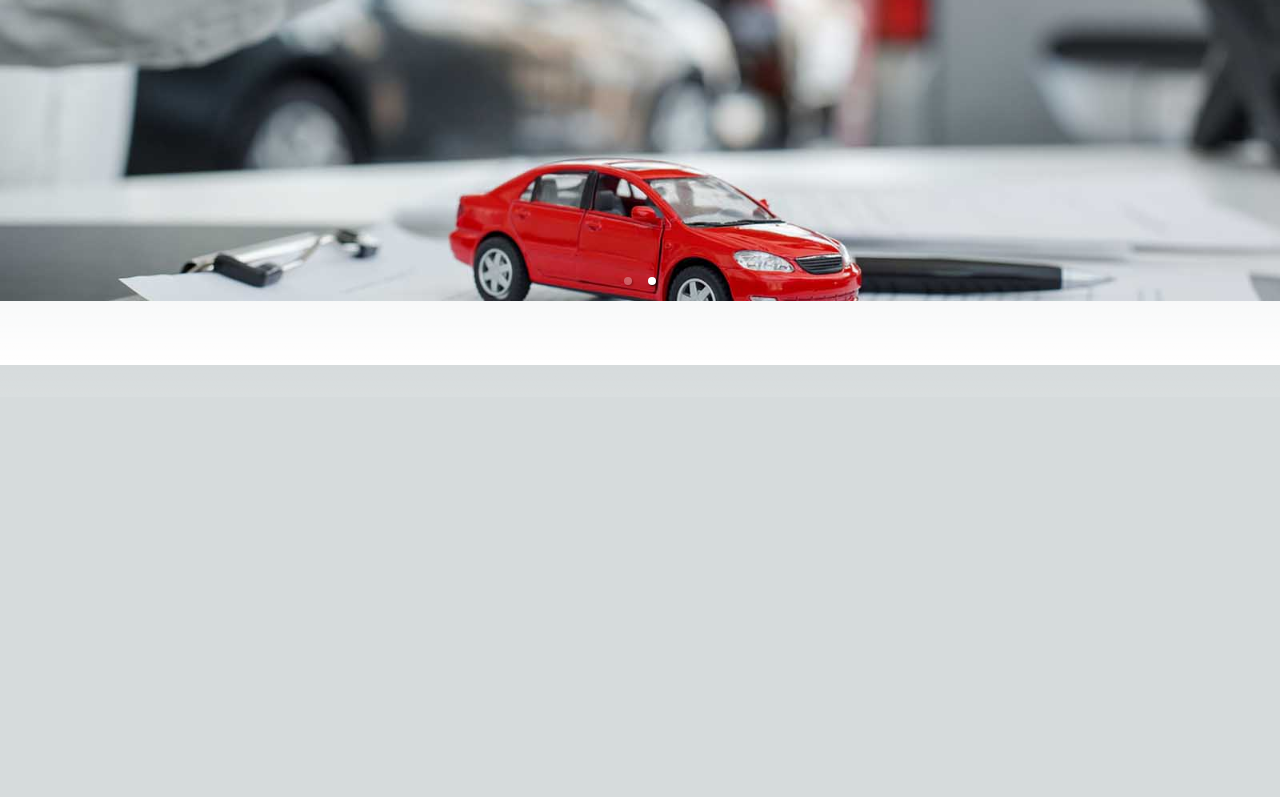
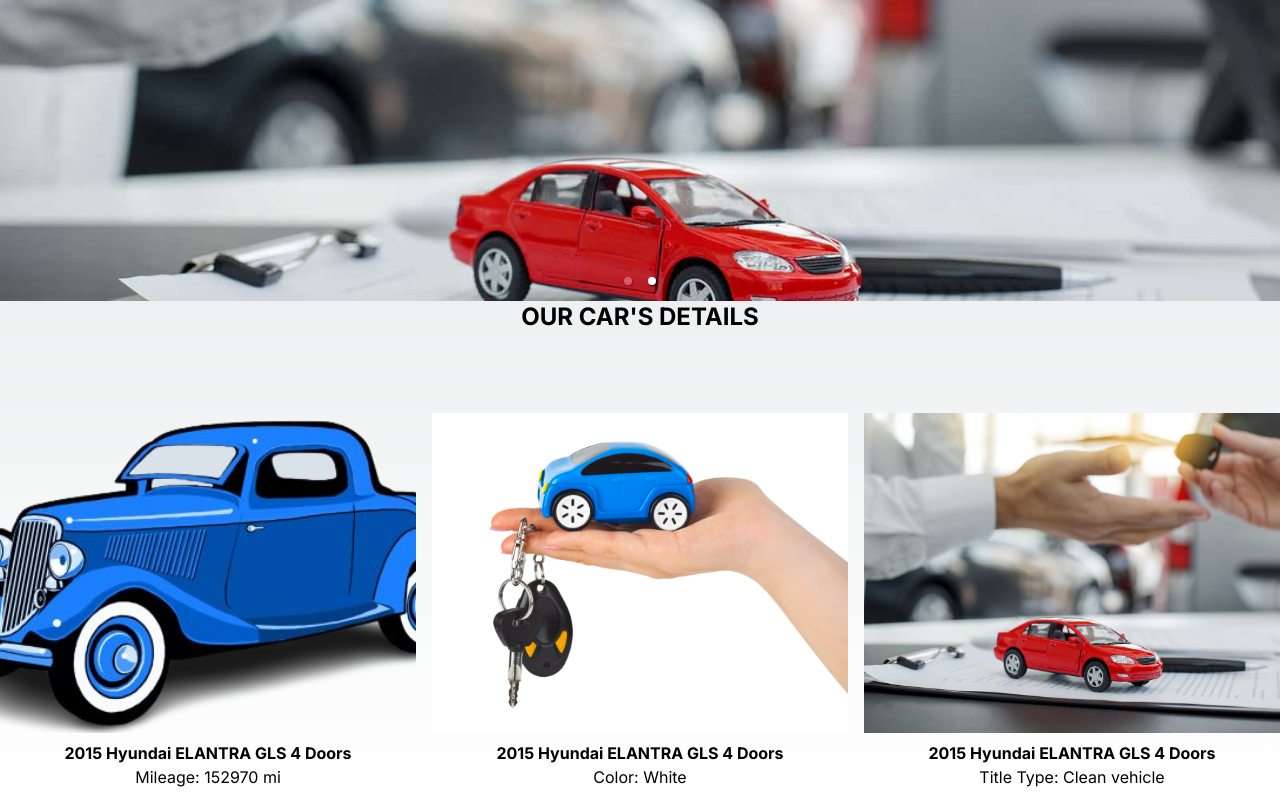
Before and after one commit to khilamouna/car-auction, a Next.js app: page / in a window 1280 px wide. Shown: the part 403-1200 px from the top of the page. Before the commit the page ends 800 px from the top, so only its background shows below. Built offline with nearby package versions, Linux system fonts and the light colour scheme.

Commit message:
car detail cards

```diff
--- a/app/page.js
+++ b/app/page.js
@@ -1,12 +1,14 @@
 import React from "react";
 import Navbar from "../components/Navbar";
 import HeroSection from "../components/HeroSection";
+import CarCards from "../components/CarCards";
 
 const Home = () => {
   return (
     <div>
       <Navbar />
       <HeroSection />
+      <CarCards />
     </div>
   );
 };
--- /dev/null
+++ b/components/CarCards.jsx
@@ -0,0 +1,43 @@
+"use client";
+import React from "react";
+
+const CarCards = () => {
+  const carsData = [
+    {
+      imageSrc: "/logo.png",
+      description: "Mileage: 152970 mi",
+    },
+    {
+      imageSrc: "/auctions1.jpg",
+      description: "Color: White",
+    },
+    {
+      imageSrc: "/auctions2.jpg",
+      description: "Title Type: Clean vehicle",
+    },
+  ];
+
+  return (
+    <div className="mt-80 text-center">
+      <h1 className="text-2xl font-bold">OUR CAR'S DETAILS</h1>
+      <div className="car-section grid grid-cols-1 md:grid-cols-3 gap-4 mt-20">
+        {carsData.map((car, index) => (
+          <div key={index} className="car-item">
+            <img
+              src={car.imageSrc}
+              alt={`Car ${index + 1}`}
+              className="w-full h-64 md:h-80 object-cover"
+            />
+            <div className="p-2">
+              <h3 className="text-l font-bold">
+                2015 Hyundai ELANTRA GLS 4 Doors
+              </h3>
+              <p>{car.description}</p>
+            </div>
+          </div>
+        ))}
+      </div>
+    </div>
+  );
+};
+export default CarCards;
```
